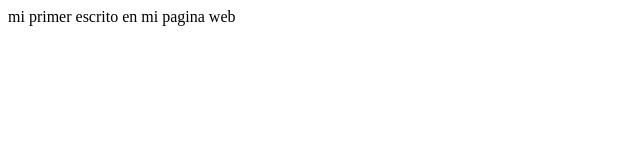
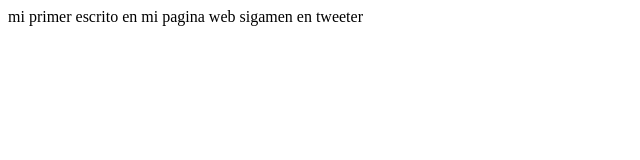
Before and after one commit to prsroses/proyectoDemoCursoPrework, a plain HTML site: page index.html in a window 1280 px wide. Shown: the whole page, without its empty margins (0-640 px from the left). Drawn offline with Linux system fonts and the light colour scheme.

Commit message:
cambios realizados agregamos en sitio web

```diff
--- a/index.html
+++ b/index.html
@@ -10,6 +10,6 @@
     </title>
 </head>
 <body>
-    mi primer escrito en mi pagina web
+    mi primer escrito en mi pagina web sigamen en tweeter
 </body>
 </html>
```
